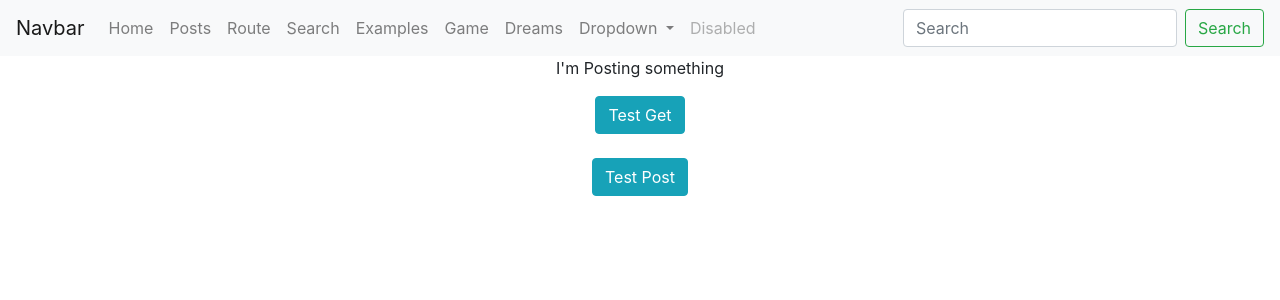
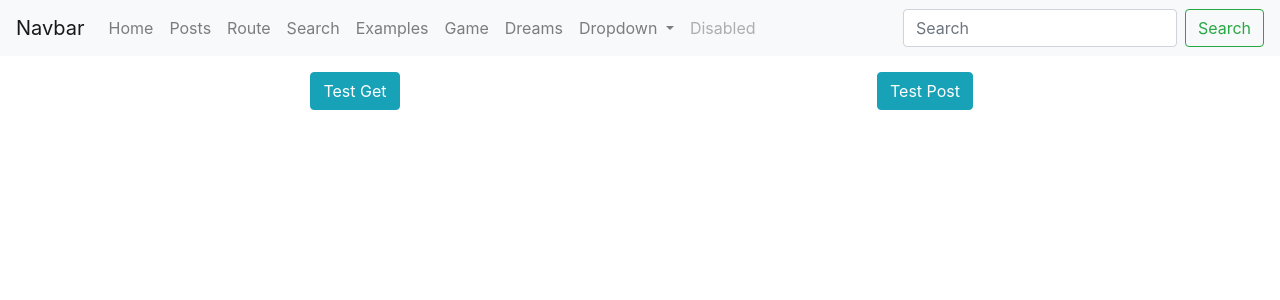
Before and after one commit to aderbalfarias/learning-vue, a Vue app: page /#/posts in a window 1280 px wide. Shown: the top 300 px of the page. Built offline with nearby package versions, Linux system fonts and the light colour scheme; what vue-resource would draw is missing.

Commit message:
Adjusting posts template to list itens

```diff
--- a/src/components/Posts.vue
+++ b/src/components/Posts.vue
@@ -1,17 +1,29 @@
 <template>
-    <div class="text-center">
-        <p>I'm Posting something</p>
-
-        <div class="text-center">
+    <div class="container">
+        <div class="row mt-3">
+            <div class="col-md-6 text-center">
                 <button class="btn btn-info" v-on:click="get">
                     Test Get
                 </button>
-            <br>
-            <br>
+            </div>
+            <div class="col-md-6 text-center">
                 <button class="btn btn-info" v-on:click="post">
                     Test Post
                 </button>
             </div>
+        </div>
+        <table class="table table-striped table-dark mt-3" v-if="formData.length" >
+            <tr>
+                <th>Id</th>
+                <th>Title</th>
+                <th>Body</th>
+            </tr>
+            <tr v-for="item in formData" :key="item.id">
+                <td>{{ item.id }}</td>
+                <td>{{ item.title }}</td>
+                <td>{{ item.body }}</td>
+            </tr>
+        </table>
     </div>
 </template>
 
```
Lines whose indentation alone changed are shown as unchanged.
